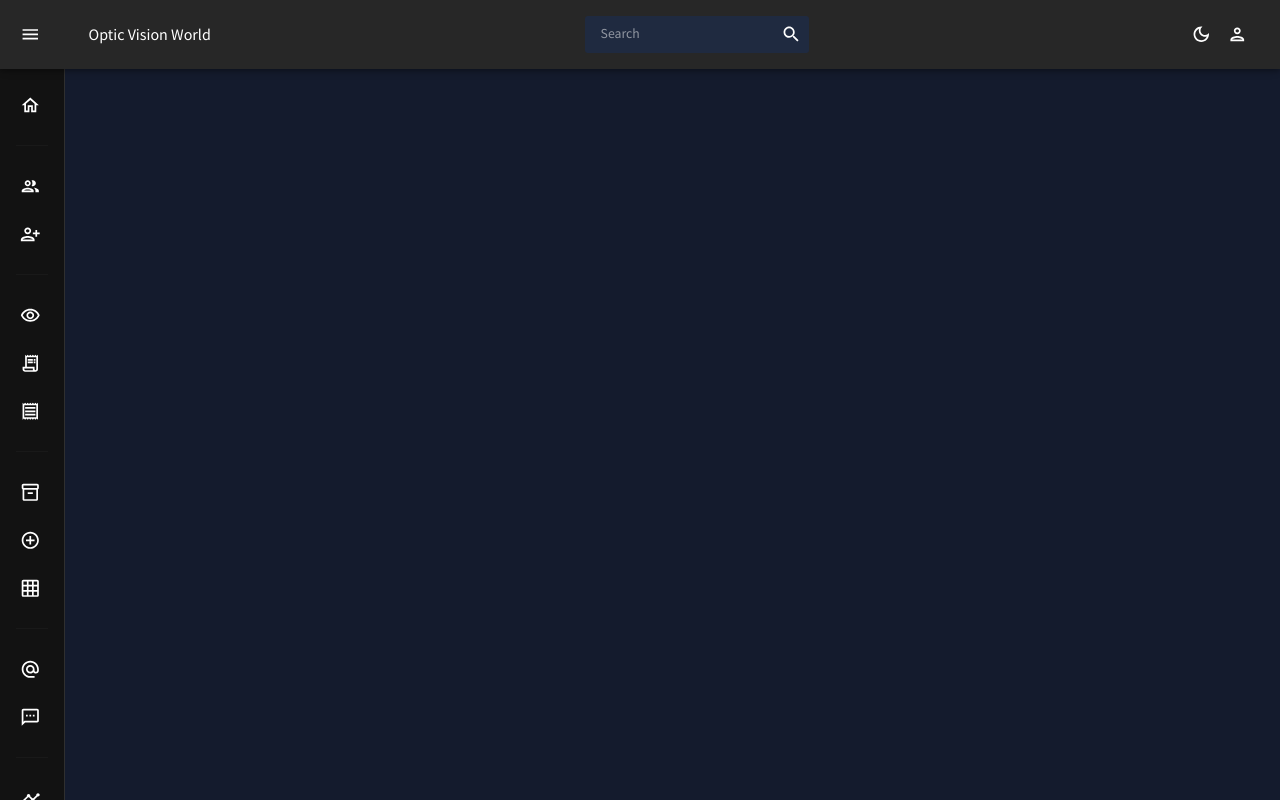
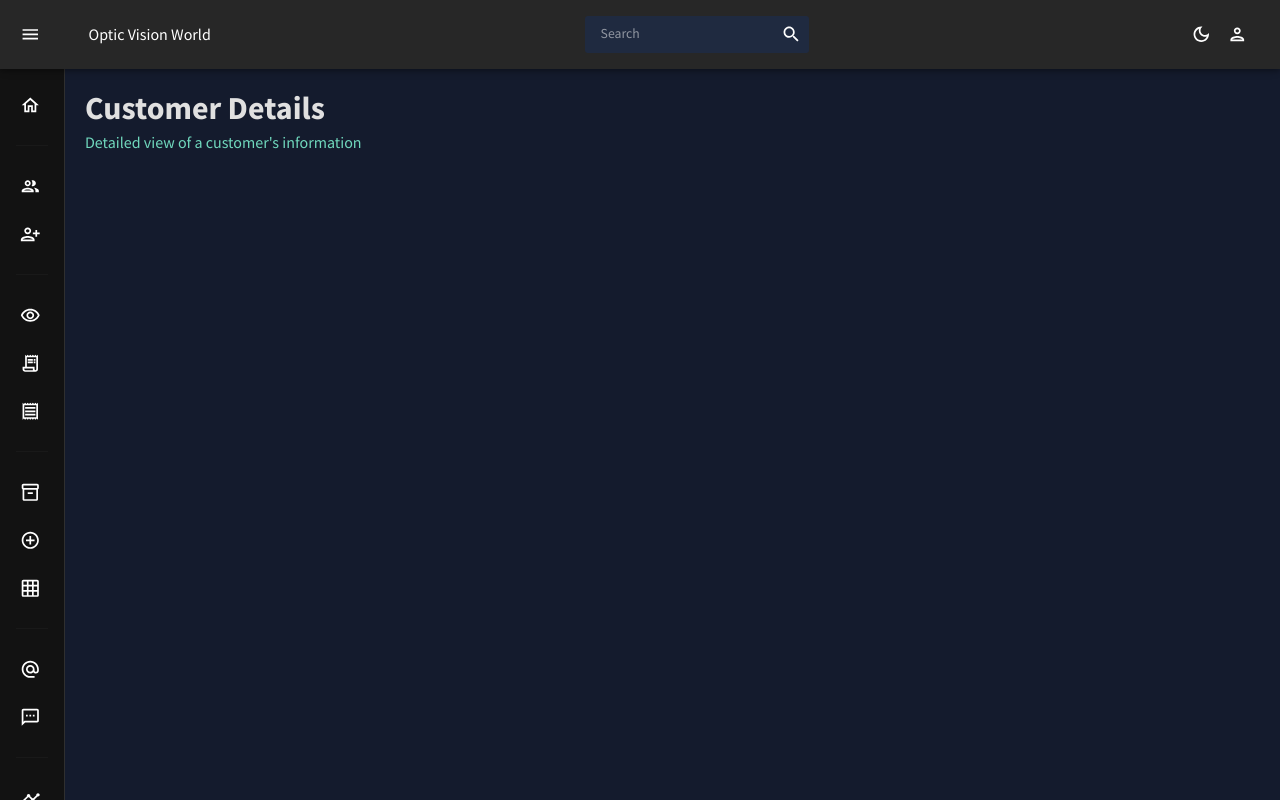
Before and after one commit to Tejas-117/Optic_vision_world_software, a React (Create React App) app in the folder client/: page /customers/view in a window 1280 px wide. Built offline with nearby package versions, Linux system fonts and the light colour scheme; no server answers.

Commit message:
add customerDetails

```diff
--- a/client/src/App.js
+++ b/client/src/App.js
@@ -15,6 +15,7 @@ import AlternateSidebar from './pages/global/AlternateSidebar';
 import Contacts from './pages/Contacts';
 import Invoices from './pages/Invoices';
 import Addcustomer from './pages/AddCustomer/AddCustomer';
+import CustomerPost from './pages/CustomerPost/CustomerPost';
 import { AppContext } from './context/ContextProvider';
 
 function App() {
@@ -68,6 +69,7 @@ function App() {
 
               <Route path ="/customers" element={<Contacts />} />
               <Route path ="/customers/add" element={<Addcustomer />} />
+              <Route path ="/customers/view" element={<CustomerPost />} />
 
               <Route path ="/invoices" element={<Invoices />} />
             </Routes>
--- /dev/null
+++ b/client/src/pages/CustomerPost/CustomerPost.jsx
@@ -0,0 +1,16 @@
+import * as React from 'react';
+import Box from '@mui/material/Box';
+// import useMediaQuery from "@mui/material/useMediaQuery";
+import Header from "../../components/Header";
+
+
+export default function CustomerPost() {
+
+
+    return (
+        <Box m= "20px">
+            <Header title="Customer Details" subtitle="Detailed view of a customer's information" />
+
+        </Box>
+    );
+}
```
